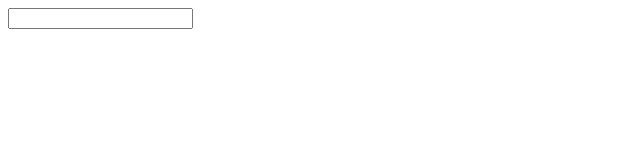
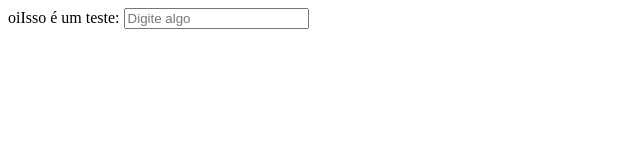
Before and after one commit to KauanAfonso/Full_Stack_Js, a website: page POO/Herenca/exercicio/index.html in a window 1280 px wide. Shown: the whole page, without its empty margins (0-640 px from the left). Drawn offline with Linux system fonts and the light colour scheme.

Commit message:
exercicio de herença

```diff
--- a/POO/Herenca/exercicio/index.html
+++ b/POO/Herenca/exercicio/index.html
@@ -4,8 +4,9 @@
     <meta charset="UTF-8">
     <meta name="viewport" content="width=device-width, initial-scale=1.0">
     <title>Document</title>
+    <script src="./index.js" defer></script>
 </head>
 <body>
-    <input type="">
+   <div id="area">oi</div>
 </body>
 </html>
--- a/POO/Herenca/exercicio/index.js
+++ b/POO/Herenca/exercicio/index.js
@@ -1,41 +1,76 @@
 class Component{
-    #id
-    constructor(component, area){
-        this.#id = id
-        this.component = component
-        this.build()
-        this.area = area
+     #component
+    constructor(component, area, id) {
+        this.id = id;
+        this.#component = component;
+        this.area = document.getElementById(area);
+        this.variavel = this.build();  // Define variavel imediatamente
     }
 
-    build = ()=>{
-        component.id = this.#id
-        return  document.createElement(component)
+    build() {
+        const el = document.createElement(this.#component);
+        el.id = this.id;  // Define o id diretamente
+        return el;
     }
 
     get_value_attribute(){
-        return this.component.value
+        return this.#component.value
     }
 
     get_id(){
-        return this.#id
+        return this.id
     }
 
     render(){
-        this.area.appendChild(this.component)
+        this.area.appendChild(this.variavel);
     }
 }
 
-class input extends Component{
-    constructor(type,placeholder, component){
-        super(component)
-        this.type
-        this.placeholder
+class Input extends Component{
+    constructor(type, placeholder, id, area){
+        super("input",area, id)
+        this.type = type
+        this.placeholder = placeholder
+        this.set_atibutte()
     }
 
-    build(){
-        const input = document.createElement('input')
-        input.type = this.type
-        input.setAttribute('placeholder' , this.placeholder)
+    set_atibutte(){
+        this.variavel.type = this.type;
+        this.variavel.setAttribute('placeholder', this.placeholder);
     }
 
 }
+
+
+class Label extends Component{
+    constructor(label_for, content, id, area){
+        super("Label", area,id)
+        this.label_for = label_for
+        this.content = content
+        this.set_atibutte_label()
+        this.set_content()
+    }
+
+    set_atibutte_label(){
+        this.variavel.setAttribute('for', this.label_for)
+
+    }
+
+    set_content(){
+        this.variavel.textContent = this.content
+
+    }
+
+
+}
+
+// class form extends Component{
+//     constructor()
+// }
+
+
+let new_label = new Label("input-01", "Isso é um teste: ", "label01", 'area')
+new_label.render()
+
+let input_teste = new Input("text", "Digite algo", "input-01", 'area')
+input_teste.render()
```
